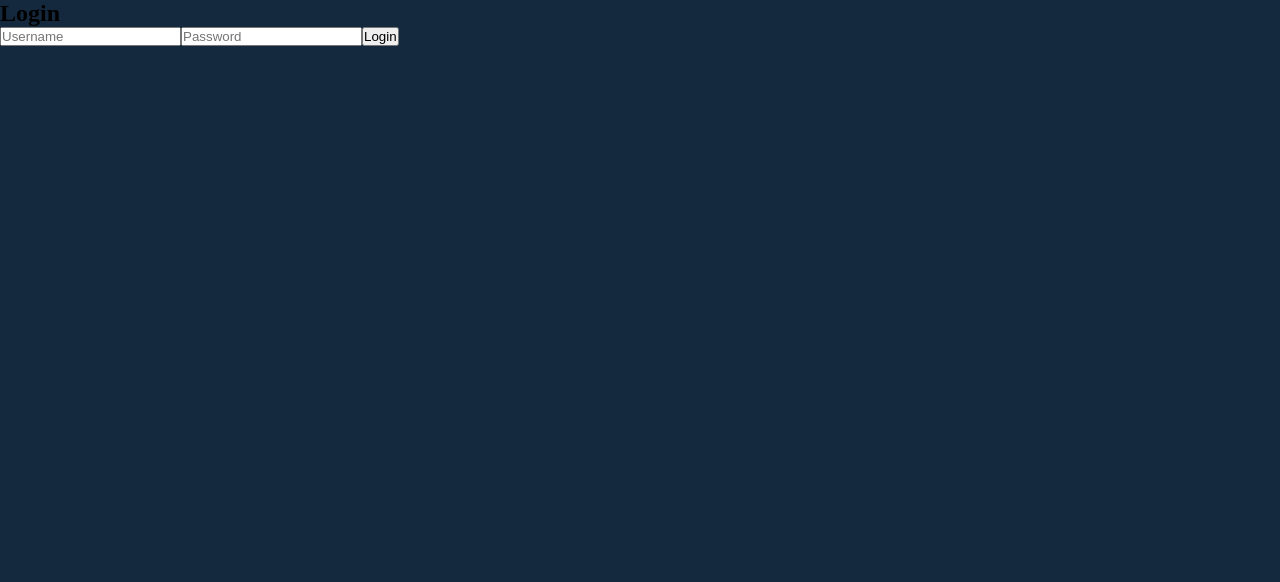
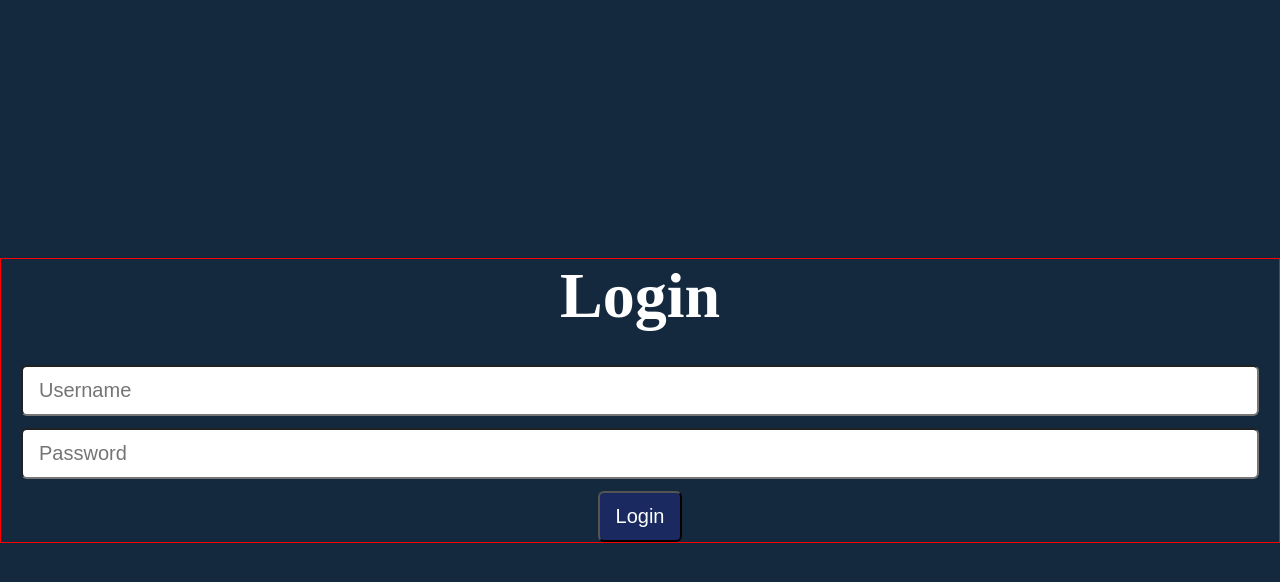
Before and after one commit to samorgan163/super-watch, a React app in the folder frontend/: page /login in a window 1280 px wide. Shown: the top 582 px of the page. Built offline with nearby package versions, Linux system fonts and the light colour scheme; no server answers; the HTML template or start-up script is replaced by a standard one.

Commit message:
added basic login page css

```diff
--- a/frontend/src/App.jsx
+++ b/frontend/src/App.jsx
@@ -1,7 +1,7 @@
 import { Routes, Route } from "react-router-dom";
 
 import Dashboard from './pages/Dashboard';
-import Login from "./pages/login";
+import Login from "./pages/Login/Login";
 import ProtectedRoute from "./components/ProtectedRoute";
 import AppLayout from "./AppLayout";
 
--- a/frontend/src/pages/Login.jsx
+++ /dev/null
@@ -1,52 +0,0 @@
-import { useState } from 'react';
-import { useNavigate } from 'react-router-dom';
-import { useAuth } from '../context/AuthContext';
-
-function Login() {
-
-    const [username, setUsername] = useState('');
-    const [password, setPassword] = useState('');
-    const [error, setError] = useState(null);
-
-    const { login } = useAuth();
-    const navigate = useNavigate();
-
-    async function handleSubmit(e) {
-        e.preventDefault();
-        setError(null);
-
-        try {
-            await login(username, password);
-            navigate('/');
-        }
-        catch (error) {
-            setError(error.message);
-        }
-    }
-
-    return (
-        <form onSubmit={handleSubmit}>
-            <h2>Login</h2>
-
-            <input
-                placeholder="Username"
-                value={username}
-                onChange={e => setUsername(e.target.value)}
-            />
-
-            <input
-                type="password"
-                placeholder="Password"
-                value={password}
-                onChange={e => setPassword(e.target.value)}
-            />
-
-            <button type="submit">Login</button>
-
-            {error && <p>{error}</p>}
-        </form>
-    );
-
-}
-
-export default Login;
--- /dev/null
+++ b/frontend/src/pages/Login/Login.jsx
@@ -0,0 +1,56 @@
+import { useState } from 'react';
+import { useNavigate } from 'react-router-dom';
+import { useAuth } from '../../context/AuthContext';
+
+import styles from './Login.module.css';
+
+function Login() {
+
+    const [username, setUsername] = useState('');
+    const [password, setPassword] = useState('');
+    const [error, setError] = useState(null);
+
+    const { login } = useAuth();
+    const navigate = useNavigate();
+
+    async function handleSubmit(e) {
+        e.preventDefault();
+        setError(null);
+
+        try {
+            await login(username, password);
+            navigate('/');
+        }
+        catch (error) {
+            setError(error.message);
+        }
+    }
+
+    return (
+        <div>
+            <form onSubmit={handleSubmit}>
+                <h2>Login</h2>
+
+                <input
+                    placeholder="Username"
+                    value={username}
+                    onChange={e => setUsername(e.target.value)}
+                />
+
+                <input
+                    type="password"
+                    placeholder="Password"
+                    value={password}
+                    onChange={e => setPassword(e.target.value)}
+                />
+
+                <button type="submit">Login</button>
+
+                {error && <p>{error}</p>}
+            </form>
+        </div>
+    );
+
+}
+
+export default Login;
--- /dev/null
+++ b/frontend/src/pages/Login/Login.module.css
@@ -0,0 +1,40 @@
+div {
+    width: 100%;
+    height: 100vh;
+    display: flex;
+    justify-content: center;
+    align-items: center;
+}
+
+form {
+    display: flex;
+    flex-direction: column;
+    border: 1px solid red;
+    width: 100%;
+    padding: 0 20px;
+}
+
+h2 {
+    font-size: 64px;
+    color: white;
+    align-self: center;
+    margin-bottom: 32px;
+}
+
+input {
+    margin-bottom: 12px;
+    height: auto;
+    font-size: 20px;
+    padding: 12px 16px;
+    border-radius: 6px;
+}
+
+button[type="submit"] {
+    background-color: rgb(26, 42, 96);
+    color: white;
+    font-size: 20px;
+    padding: 12px 16px;
+    width: fit-content;
+    border-radius: 6px;
+    align-self: center;
+}
```
